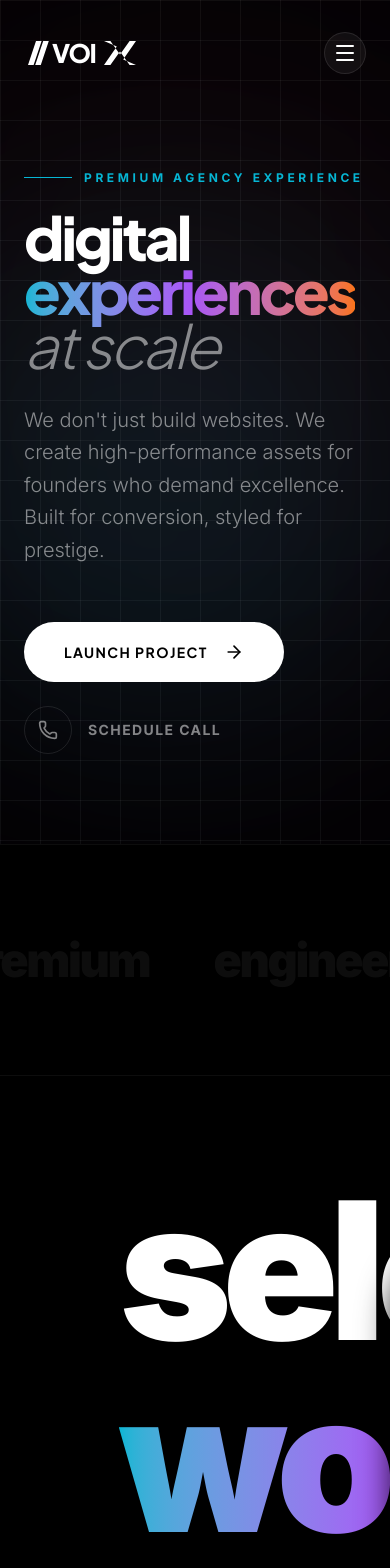
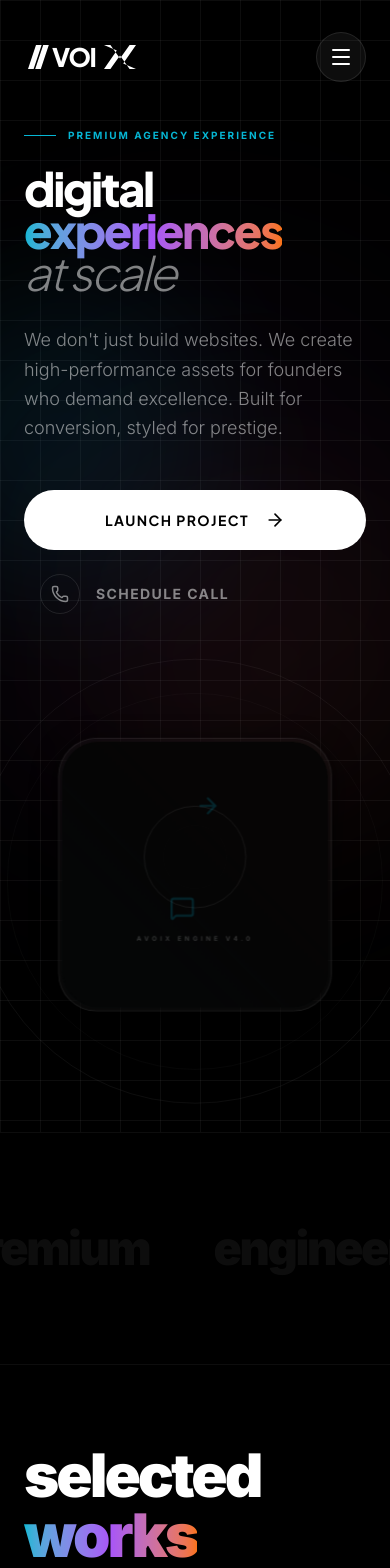
Before and after one commit to JKD-codes/AVOIX, a Next.js app: page / in a window 390 px wide. Shown: the top 1568 px of the page. Built offline with nearby package versions, Linux system fonts and the light colour scheme.

Commit message:
fix: resolve JSX namespace errors in components

```diff
--- a/src/components/Hero.tsx
+++ b/src/components/Hero.tsx
@@ -7,14 +7,13 @@ import { MessageSquare, Phone, ArrowRight } from "lucide-react";
 
 const Hero = () => {
   const heroRef = useRef<HTMLDivElement>(null);
-  const containerRef = useRef<HTMLDivElement>(null);
 
   useEffect(() => {
     const ctx = gsap.context(() => {
       // Crazy background movement
       gsap.to(".flying-blob", {
-        x: "random(-100, 100)",
-        y: "random(-100, 100)",
+        x: "random(-50, 50)",
+        y: "random(-50, 50)",
         duration: 20,
         repeat: -1,
         yoyo: true,
@@ -23,8 +22,8 @@ const Hero = () => {
 
       // Floating content animation
       gsap.fromTo(".floating-image",
-        { y: -20 },
-        { y: 20, duration: 4, repeat: -1, yoyo: true, ease: "power1.inOut" }
+        { y: -10 },
+        { y: 10, duration: 4, repeat: -1, yoyo: true, ease: "power1.inOut" }
       );
     }, heroRef);
 
@@ -34,27 +33,27 @@ const Hero = () => {
   return (
     <section
       ref={heroRef}
-      className="relative min-h-screen flex items-center justify-center pt-20 overflow-hidden bg-primary grid-bg"
+      className="relative min-h-screen flex items-center justify-center pt-32 pb-20 overflow-hidden bg-primary grid-bg px-6"
     >
-      {/* Dynamic Background Blobs */}
-      <div className="absolute top-1/4 -left-20 w-[500px] h-[500px] bg-accent-cyan/10 rounded-full blur-[120px] flying-blob" />
-      <div className="absolute bottom-1/4 -right-20 w-[600px] h-[600px] bg-accent-orange/5 rounded-full blur-[150px] flying-blob" style={{ animationDelay: "-5s" }} />
-      <div className="absolute top-1/2 left-1/2 -translate-x-1/2 -translate-y-1/2 w-[800px] h-[800px] bg-accent-purple/5 rounded-full blur-[180px] flying-blob" style={{ animationDelay: "-10s" }} />
+      {/* Dynamic Background Blobs - Scaled for mobile */}
+      <div className="absolute top-1/4 -left-20 w-[300px] md:w-[500px] h-[300px] md:h-[500px] bg-accent-cyan/10 rounded-full blur-[80px] md:blur-[120px] flying-blob" />
+      <div className="absolute bottom-1/4 -right-20 w-[400px] md:w-[600px] h-[400px] md:h-[600px] bg-accent-orange/5 rounded-full blur-[100px] md:blur-[150px] flying-blob" style={{ animationDelay: "-5s" }} />
+      <div className="absolute top-1/2 left-1/2 -translate-x-1/2 -translate-y-1/2 w-[500px] md:w-[800px] h-[500px] md:h-[800px] bg-accent-purple/5 rounded-full blur-[120px] md:blur-[180px] flying-blob" style={{ animationDelay: "-10s" }} />
 
-      <div className="container mx-auto px-6 grid grid-cols-1 lg:grid-cols-12 gap-12 items-center relative z-10">
+      <div className="container mx-auto grid grid-cols-1 lg:grid-cols-12 gap-12 items-center relative z-10">
         {/* Content */}
-        <div className="lg:col-span-8 flex flex-col gap-8">
+        <div className="lg:col-span-8 flex flex-col gap-8 md:gap-12">
           <motion.div
-            initial={{ opacity: 0, x: -50 }}
+            initial={{ opacity: 0, x: -30 }}
             animate={{ opacity: 1, x: 0 }}
             transition={{ duration: 1, ease: [0.16, 1, 0.3, 1] }}
           >
-            <div className="flex items-center gap-3 mb-6">
-               <span className="w-12 h-[1px] bg-accent-cyan" />
-               <span className="text-accent-cyan font-bold tracking-[0.3em] text-xs uppercase">Premium Agency Experience</span>
+            <div className="flex items-center gap-3 mb-6 md:mb-10">
+               <span className="w-8 md:w-12 h-[1px] bg-accent-cyan" />
+               <span className="text-accent-cyan font-bold tracking-[0.2em] md:tracking-[0.3em] text-[10px] uppercase">Premium Agency Experience</span>
             </div>
 
-            <h1 className="text-6xl md:text-8xl lg:text-9xl font-black leading-[0.9] tracking-tighter text-white font-plus-jakarta lowercase">
+            <h1 className="text-[12vw] sm:text-7xl md:text-8xl lg:text-9xl font-black leading-[0.9] tracking-tighter text-white font-plus-jakarta lowercase">
               Digital <br />
               <span className="text-gradient">Experiences</span> <br />
               <span className="italic font-light opacity-50">at Scale</span>
@@ -62,10 +61,10 @@ const Hero = () => {
           </motion.div>
 
           <motion.p
-            initial={{ opacity: 0, y: 30 }}
+            initial={{ opacity: 0, y: 20 }}
             animate={{ opacity: 1, y: 0 }}
-            transition={{ duration: 1, delay: 0.3, ease: "easeOut" }}
-            className="text-xl md:text-2xl text-white/50 max-w-2xl leading-relaxed font-inter font-light"
+            transition={{ duration: 1, delay: 0.2, ease: "easeOut" }}
+            className="text-lg md:text-2xl text-white/50 max-w-2xl leading-relaxed font-inter font-light"
           >
             We don&apos;t just build websites. We create high-performance assets for founders who demand excellence. Built for conversion, styled for prestige.
           </motion.p>
@@ -73,48 +72,48 @@ const Hero = () => {
           <motion.div
             initial={{ opacity: 0, scale: 0.95 }}
             animate={{ opacity: 1, scale: 1 }}
-            transition={{ duration: 1, delay: 0.5 }}
-            className="flex flex-wrap items-center gap-6 pt-6"
+            transition={{ duration: 1, delay: 0.4 }}
+            className="flex flex-col sm:flex-row items-start sm:items-center gap-6 pt-4"
           >
-            <button className="bg-white text-black px-10 py-5 rounded-full font-bold flex items-center gap-4 hover:bg-accent-cyan hover:scale-105 transition-all group overflow-hidden relative">
+            <button className="w-full sm:w-auto bg-white text-black px-10 py-5 rounded-full font-bold flex items-center justify-center gap-4 hover:bg-accent-cyan hover:scale-105 transition-all group overflow-hidden relative">
               <span className="relative z-10 font-plus-jakarta uppercase tracking-widest text-sm">Launch Project</span>
               <ArrowRight size={20} className="relative z-10 group-hover:translate-x-1 transition-transform" />
             </button>
-            <button className="group flex items-center gap-4 text-white/50 hover:text-white transition-all font-bold tracking-widest uppercase text-sm">
-                <div className="w-12 h-12 rounded-full border border-white/10 flex items-center justify-center group-hover:border-white/40 transition-all">
-                  <Phone size={20} className="group-hover:rotate-12 transition-transform" />
+            <button className="group flex items-center gap-4 text-white/50 hover:text-white transition-all font-bold tracking-widest uppercase text-sm ml-4 sm:ml-0">
+                <div className="w-10 h-10 md:w-12 md:h-12 rounded-full border border-white/10 flex items-center justify-center group-hover:border-white/40 transition-all">
+                  <Phone size={18} className="group-hover:rotate-12 transition-transform" />
                 </div>
                 Schedule Call
             </button>
           </motion.div>
         </div>
 
-        {/* Hero Illustration / 3D-like Shape */}
-        <div className="lg:col-span-4 hidden lg:block relative">
+        {/* Hero Illustration / 3D-like Shape - Hidden on mobile if needed or scaled */}
+        <div className="lg:col-span-4 block relative mt-12 lg:mt-0">
           <motion.div
-            initial={{ opacity: 0, scale: 0.5, rotate: 45 }}
-            animate={{ opacity: 1, scale: 1, rotate: 0 }}
+            initial={{ opacity: 0, scale: 0.8 }}
+            animate={{ opacity: 1, scale: 1 }}
             transition={{ duration: 1.5, ease: [0.16, 1, 0.3, 1] }}
-            className="relative z-10 w-full aspect-square glass-card rounded-[3rem] p-1 flex items-center justify-center overflow-hidden floating-image"
+            className="relative z-10 w-full max-w-[400px] mx-auto aspect-square glass-card rounded-[3rem] p-1 flex items-center justify-center overflow-hidden floating-image"
           >
             <div className="w-full h-full bg-[#050505] rounded-[2.8rem] flex flex-col items-center justify-center relative overflow-hidden group">
                <div className="absolute inset-0 bg-gradient-to-tr from-accent-cyan/10 via-transparent to-accent-orange/10 mix-blend-overlay opacity-50" />
 
                {/* Minimalist 3D-like graphic */}
-               <div className="relative z-10 w-48 h-48 border-[1px] border-white/10 rounded-full flex items-center justify-center group-hover:scale-110 group-hover:border-accent-cyan/30 transition-all duration-700">
-                  <div className="w-32 h-32 border-[1px] border-white/5 rounded-full animate-pulse" />
+               <div className="relative z-10 w-32 h-32 md:w-48 md:h-48 border-[1px] border-white/10 rounded-full flex items-center justify-center group-hover:scale-110 group-hover:border-accent-cyan/30 transition-all duration-700">
+                  <div className="w-20 h-20 md:w-32 md:h-32 border-[1px] border-white/5 rounded-full animate-pulse" />
                   <div className="absolute inset-0 flex items-center justify-center text-accent-cyan group-hover:rotate-180 transition-transform duration-1000">
-                     <MessageSquare size={40} className="opacity-20 translate-y-24" />
-                     <ArrowRight size={40} className="opacity-20 -translate-y-24" />
+                     <MessageSquare size={32} className="opacity-20 translate-y-16 md:translate-y-24" />
+                     <ArrowRight size={32} className="opacity-20 -translate-y-16 md:-translate-y-24" />
                   </div>
                </div>
 
-               <p className="mt-8 text-[10px] uppercase tracking-[0.5em] text-white/20 font-bold">AVOIX Engine v4.0</p>
+               <p className="mt-8 text-[8px] md:text-[10px] uppercase tracking-[0.5em] text-white/20 font-bold">AVOIX Engine v4.0</p>
             </div>
           </motion.div>
           {/* Decorative rings */}
-          <div className="absolute top-1/2 left-1/2 -translate-x-1/2 -translate-y-1/2 w-[140%] h-[140%] border border-white/5 rounded-full" />
-          <div className="absolute top-1/2 left-1/2 -translate-x-1/2 -translate-y-1/2 w-[120%] h-[120%] border border-white/5 rounded-full opacity-50" />
+          <div className="absolute top-1/2 left-1/2 -translate-x-1/2 -translate-y-1/2 w-[130%] h-[130%] border border-white/5 rounded-full pointer-events-none" />
+          <div className="absolute top-1/2 left-1/2 -translate-x-1/2 -translate-y-1/2 w-[110%] h-[110%] border border-white/5 rounded-full opacity-50 pointer-events-none" />
         </div>
       </div>
     </section>
--- a/src/components/Navigation.tsx
+++ b/src/components/Navigation.tsx
@@ -26,6 +26,15 @@ const Navigation = () => {
     return () => window.removeEventListener("scroll", handleScroll);
   }, []);
 
+  // Lock body scroll when mobile menu is open
+  useEffect(() => {
+    if (isOpen) {
+      document.body.style.overflow = "hidden";
+    } else {
+      document.body.style.overflow = "unset";
+    }
+  }, [isOpen]);
+
   return (
     <nav
       className={`fixed top-0 left-0 w-full z-50 transition-all duration-500 ${
@@ -34,7 +43,7 @@ const Navigation = () => {
     >
       <div className="container mx-auto px-6 flex items-center justify-between">
         {/* Logo */}
-        <Link href="/" className="relative z-[60]">
+        <Link href="/" className="relative z-[60]" onClick={() => setIsOpen(false)}>
           <Logo />
         </Link>
 
@@ -61,7 +70,7 @@ const Navigation = () => {
 
         {/* Mobile Toggle */}
         <button
-          className="md:hidden text-white z-[60] p-2 bg-white/5 rounded-full border border-white/10"
+          className="md:hidden text-white z-[60] p-3 bg-white/5 rounded-full border border-white/10 active:scale-95 transition-transform"
           onClick={() => setIsOpen(!isOpen)}
         >
           {isOpen ? <X size={24} /> : <Menu size={24} />}
@@ -74,39 +83,58 @@ const Navigation = () => {
               initial={{ opacity: 0, x: "100%" }}
               animate={{ opacity: 1, x: 0 }}
               exit={{ opacity: 0, x: "100%" }}
-              transition={{ type: "spring", damping: 25, stiffness: 200 }}
-              className="fixed inset-0 bg-primary z-[55] flex flex-col items-center justify-center gap-8 py-20 px-6 grid-bg"
+              transition={{ type: "spring", damping: 30, stiffness: 200 }}
+              className="fixed inset-0 bg-primary z-[55] flex flex-col items-center justify-center gap-6 py-20 px-6 overflow-y-auto"
             >
+              {/* Technical Grid Overlay */}
+              <div className="absolute inset-0 grid-bg opacity-10 pointer-events-none" />
+
+              <div className="flex flex-col items-center gap-8 relative z-10 w-full">
                 {navLinks.map((link, index) => (
                   <motion.div
                     initial={{ opacity: 0, y: 20 }}
                     animate={{ opacity: 1, y: 0 }}
                     transition={{ delay: index * 0.1 }}
                     key={link.name}
+                    className="w-full text-center"
                   >
                     <Link
                       href={link.href}
-                    className="text-4xl font-bold text-white hover:text-accent-cyan transition-colors font-plus-jakarta"
+                      className="text-5xl font-black text-white hover:text-accent-cyan transition-colors font-plus-jakarta lowercase tracking-tighter"
                       onClick={() => setIsOpen(false)}
                     >
                       {link.name}
                     </Link>
                   </motion.div>
                 ))}
+
                 <motion.div
                   initial={{ opacity: 0, y: 20 }}
                   animate={{ opacity: 1, y: 0 }}
-                transition={{ delay: 0.5 }}
-                className="pt-10"
+                  transition={{ delay: 0.6 }}
+                  className="pt-10 w-full max-w-xs"
                 >
                   <Link
                     href="/contact"
-                  className="bg-accent-orange text-white px-12 py-4 rounded-full font-bold text-xl shadow-lg"
+                    className="bg-white text-black w-full py-5 rounded-full font-bold text-xl shadow-2xl flex items-center justify-center gap-3"
                     onClick={() => setIsOpen(false)}
                   >
                     Start Project
+                    <ArrowRight size={24} />
                   </Link>
                 </motion.div>
+
+                {/* Footer Info in Menu */}
+                <motion.div
+                   initial={{ opacity: 0 }}
+                   animate={{ opacity: 1 }}
+                   transition={{ delay: 0.8 }}
+                   className="mt-12 text-center"
+                >
+                   <p className="text-white/20 text-xs font-bold uppercase tracking-[0.3em] mb-2">Get in Touch</p>
+                   <p className="text-white/40 text-sm">hello@avoix.co</p>
+                </motion.div>
+              </div>
             </motion.div>
           )}
         </AnimatePresence>
--- a/src/components/PortfolioSlider.tsx
+++ b/src/components/PortfolioSlider.tsx
@@ -1,6 +1,6 @@
 "use client";
 
-import React, { useEffect, useRef } from "react";
+import React, { useEffect, useRef, useState } from "react";
 import { gsap } from "gsap";
 import { ScrollTrigger } from "gsap/ScrollTrigger";
 import { ArrowUpRight } from "lucide-react";
@@ -18,8 +18,21 @@ const projects = [
 const PortfolioSlider = () => {
   const scrollRef = useRef<HTMLDivElement>(null);
   const triggerRef = useRef<HTMLDivElement>(null);
+  const [isDesktop, setIsDesktop] = useState(false);
 
   useEffect(() => {
+    const handleResize = () => {
+      setIsDesktop(window.innerWidth >= 1024);
+    };
+
+    handleResize();
+    window.addEventListener("resize", handleResize);
+    return () => window.removeEventListener("resize", handleResize);
+  }, []);
+
+  useEffect(() => {
+    if (!isDesktop || !scrollRef.current || !triggerRef.current) return;
+
     const pin = gsap.fromTo(
       scrollRef.current,
       { translateX: 0 },
@@ -40,11 +53,12 @@ const PortfolioSlider = () => {
     return () => {
       pin.kill();
     };
-  }, []);
+  }, [isDesktop]);
 
   return (
-    <section className="overflow-hidden bg-primary">
-      <div ref={triggerRef}>
+    <section className="overflow-hidden bg-primary" ref={triggerRef}>
+      {/* Desktop Horizontal View */}
+      {isDesktop ? (
         <div ref={scrollRef} className="h-screen w-[400vw] flex flex-row relative items-center px-[10vw]">
           {/* Header Card */}
           <div className="h-[70vh] w-[80vw] flex-shrink-0 flex flex-col justify-center px-20">
@@ -84,7 +98,49 @@ const PortfolioSlider = () => {
             </div>
           ))}
         </div>
-      </div>
+      ) : (
+        /* Mobile Vertical View */
+        <div className="container mx-auto px-6 py-20 flex flex-col gap-16">
+          <div className="mb-10">
+             <h2 className="text-6xl md:text-8xl font-black text-white leading-none tracking-tighter lowercase">
+               selected <br />
+               <span className="text-gradient">works</span>
+             </h2>
+             <p className="text-lg text-white/30 max-w-md mt-6 font-inter">
+               A deep dive into how we scale businesses through high-performance digital engineering.
+             </p>
+          </div>
+
+          <div className="flex flex-col gap-10">
+            {projects.map((project) => (
+              <div
+                key={project.id}
+                className={`w-full aspect-[4/5] glass-card rounded-[2.5rem] border border-white/5 overflow-hidden group relative flex flex-col justify-between p-8 bg-gradient-to-br ${project.color} to-transparent`}
+              >
+                <div className="flex justify-between items-start relative z-10">
+                   <div>
+                      <p className="text-accent-cyan font-bold tracking-[0.3em] uppercase text-[9px] mb-2">{project.category}</p>
+                      <h3 className="text-4xl font-black text-white font-plus-jakarta tracking-tighter">{project.name}</h3>
+                   </div>
+                   <div className="w-12 h-12 rounded-full border border-white/10 flex items-center justify-center bg-white/5">
+                      <ArrowUpRight size={20} className="text-white" />
+                   </div>
+                </div>
+
+                <div className="flex items-end justify-between relative z-10">
+                   <div>
+                      <p className="text-white/40 text-[10px] mb-1 uppercase tracking-widest font-bold">Key Result</p>
+                      <p className="text-2xl font-black text-white">{project.result}</p>
+                   </div>
+                   <div className="text-8xl font-black text-white/[0.03] absolute -bottom-4 right-0 pointer-events-none">
+                      0{project.id}
+                   </div>
+                </div>
+              </div>
+            ))}
+          </div>
+        </div>
+      )}
     </section>
   );
 };
--- a/src/components/TestimonialMarquee.tsx
+++ b/src/components/TestimonialMarquee.tsx
@@ -16,14 +16,14 @@ const TestimonialMarquee = () => {
   return (
     <div className="py-20 overflow-hidden relative group">
       {/* Edge Fades */}
-      <div className="absolute left-0 top-0 h-full w-40 bg-gradient-to-r from-black to-transparent z-10 pointer-events-none" />
-      <div className="absolute right-0 top-0 h-full w-40 bg-gradient-to-l from-black to-transparent z-10 pointer-events-none" />
+      <div className="absolute left-0 top-0 h-full w-20 md:w-40 bg-gradient-to-r from-black to-transparent z-10 pointer-events-none" />
+      <div className="absolute right-0 top-0 h-full w-20 md:w-40 bg-gradient-to-l from-black to-transparent z-10 pointer-events-none" />
 
-      <div className="flex animate-marquee animate-marquee-pause whitespace-nowrap gap-6 py-10">
+      <div className="flex animate-marquee animate-marquee-pause whitespace-nowrap gap-4 md:gap-6 py-10">
         {[...testimonials, ...testimonials].map((item, index) => (
           <div
             key={index}
-            className="flex-shrink-0 w-[400px] h-[220px] p-8 rounded-3xl glass-card border-[1px] border-white/5 hover:border-accent-cyan/40 hover:bg-white/[0.08] transition-all duration-500 cursor-pointer group/card flex flex-col justify-between"
+            className="flex-shrink-0 w-[85vw] md:w-[400px] min-h-[220px] p-6 md:p-8 rounded-3xl glass-card border-[1px] border-white/5 hover:border-accent-cyan/40 hover:bg-white/[0.08] transition-all duration-500 cursor-pointer group/card flex flex-col justify-between"
           >
             <div className="flex justify-between items-start mb-4">
               <div className="flex gap-1 text-accent-cyan">
@@ -31,21 +31,21 @@ const TestimonialMarquee = () => {
                    <Star key={i} size={14} fill="currentColor" />
                 ))}
               </div>
-              <div className="w-10 h-10 rounded-full bg-white/5 flex items-center justify-center text-white/20 group-hover/card:text-accent-cyan transition-colors">
+              <div className="w-8 h-8 md:w-10 md:h-10 rounded-full bg-white/5 flex items-center justify-center text-white/20 group-hover/card:text-accent-cyan transition-colors">
                 <MessageSquareQuote size={20} />
               </div>
             </div>
 
-            <p className="text-white/60 font-inter text-sm leading-relaxed whitespace-normal group-hover/card:text-white/90 transition-colors">
+            <p className="text-white/60 font-inter text-sm md:text-base leading-relaxed whitespace-normal group-hover/card:text-white/90 transition-colors">
               "{item.text}"
             </p>
 
             <div className="mt-6 flex items-center justify-between">
               <div>
-                <p className="text-white font-bold font-plus-jakarta text-lg">{item.name}</p>
-                <p className="text-accent-cyan font-bold uppercase tracking-widest text-[9px] mt-0.5">{item.company}</p>
+                <p className="text-white font-bold font-plus-jakarta text-base md:text-lg">{item.name}</p>
+                <p className="text-accent-cyan font-bold uppercase tracking-widest text-[8px] md:text-[9px] mt-0.5">{item.company}</p>
               </div>
-              <div className="w-8 h-8 rounded-full bg-white/10 flex items-center justify-center text-[10px] font-black text-white/40">
+              <div className="w-7 h-7 md:w-8 md:h-8 rounded-full bg-white/10 flex items-center justify-center text-[8px] md:text-[10px] font-black text-white/40">
                 AV
               </div>
             </div>
```
Also changed, not shown: src/app/about/page.tsx (+33 -34 lines). Lines whose indentation alone changed are shown as unchanged.
